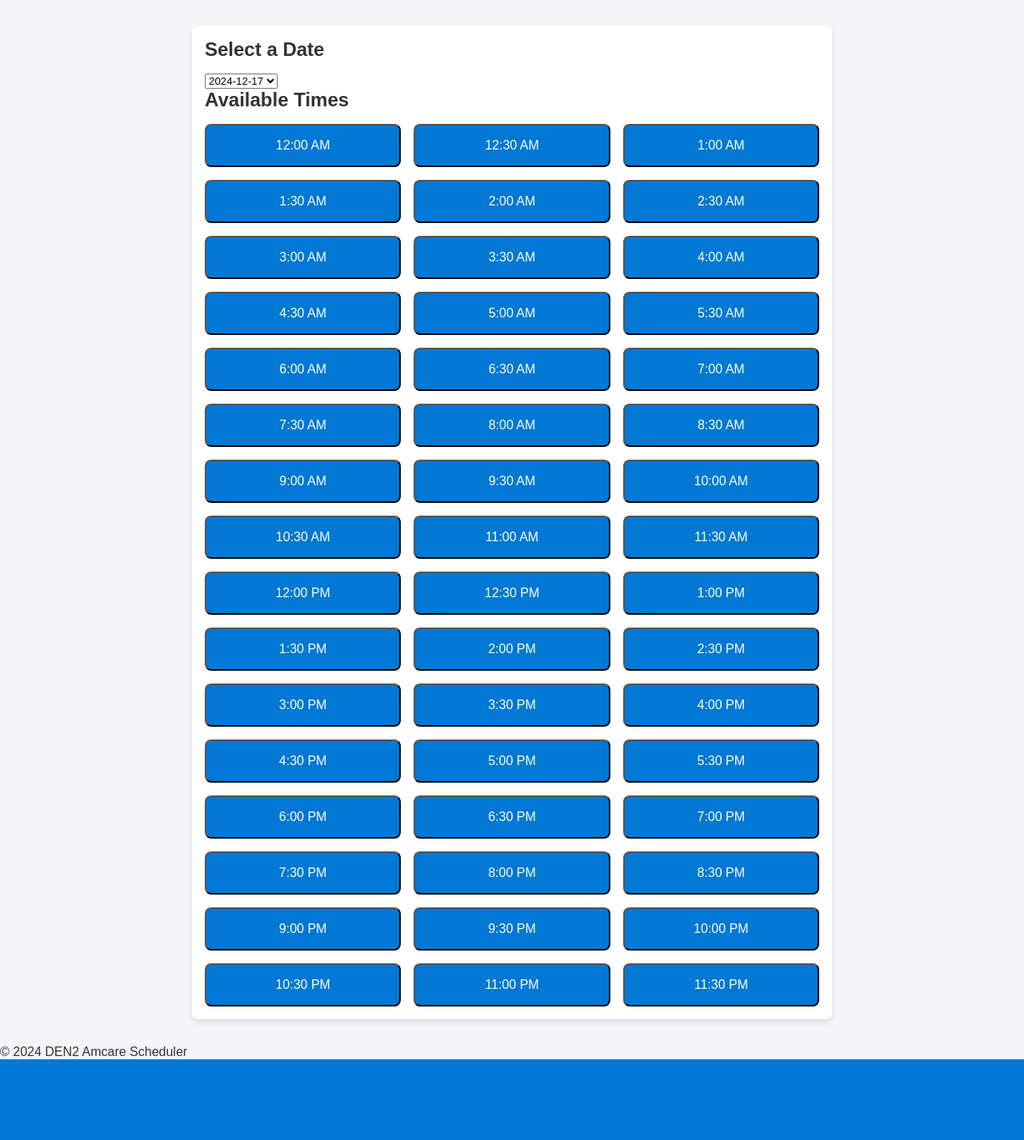
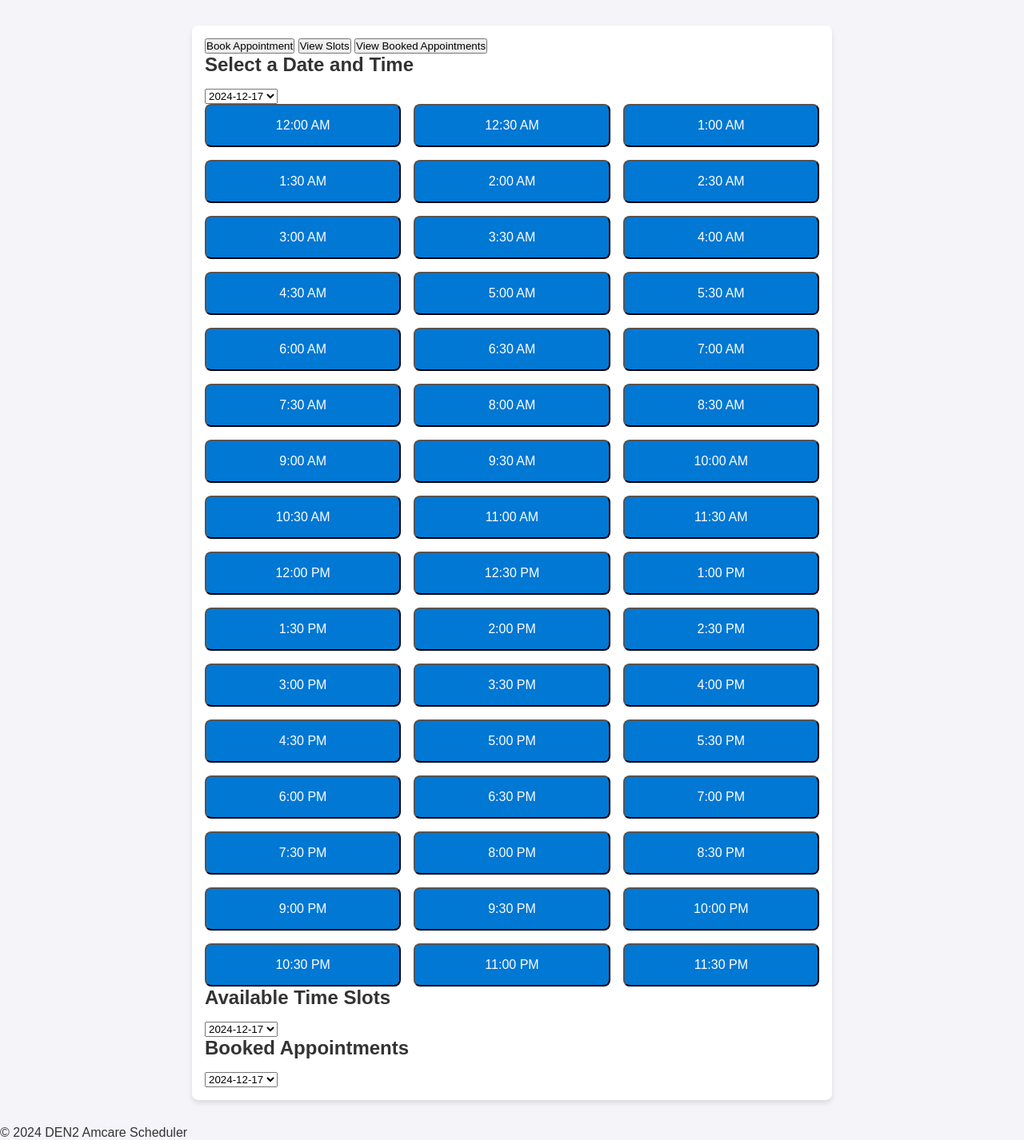
Before and after one commit to Garret-Tade/DEN2_Amcare_Scheduler, a Flask app: page / in a window 1280 px wide. Shown: the part 114-1540 px from the top of the page at 80% size. Before the commit the page ends 1439 px from the top, so only its background shows below. Run offline with Flask 3, Linux system fonts and the light colour scheme.

Commit message:
Update index.html

```diff
--- a/templates/index.html
+++ b/templates/index.html
@@ -12,105 +12,102 @@
     </header>
 
     <main class="container">
-        <!-- Calendar Section -->
-        <div class="calendar-section">
-            <h2>Select a Date</h2>
-            <select id="date-picker"></select>
+        <!-- Tabs -->
+        <div class="tabs">
+            <button onclick="showTab('scheduler')">Book Appointment</button>
+            <button onclick="showTab('slots')">View Slots</button>
+            <button onclick="showTab('booked')">View Booked Appointments</button>
         </div>
 
-        <!-- Time Slots Section -->
-        <div class="slots-section">
-            <h2>Available Times</h2>
+        <!-- Scheduler Tab -->
+        <section id="scheduler" class="tab-content active">
+            <h2>Select a Date and Time</h2>
+            <select id="date-picker"></select>
             <div id="slots-grid" class="slots-grid"></div>
-        </div>
+        </section>
 
-        <!-- Booking Confirmation Modal -->
-        <div id="confirmation-modal" class="modal hidden">
-            <div class="modal-content">
-                <h3>Confirm Appointment</h3>
-                <p id="selected-time"></p>
-                <form id="booking-form">
-                    <label for="alias">Your Amazon Alias:</label>
-                    <input type="text" id="alias" name="alias" required>
-                    <button type="submit">Confirm</button>
-                </form>
-                <button onclick="closeModal()">Cancel</button>
-            </div>
-        </div>
+        <!-- View Slots Tab -->
+        <section id="slots" class="tab-content">
+            <h2>Available Time Slots</h2>
+            <select id="slots-date-picker"></select>
+            <ul id="slots-list"></ul>
+        </section>
+
+        <!-- View Booked Appointments Tab -->
+        <section id="booked" class="tab-content">
+            <h2>Booked Appointments</h2>
+            <select id="booked-date-picker"></select>
+            <ul id="booked-slots-list"></ul>
+        </section>
     </main>
 
-    <footer>
-        &copy; 2024 DEN2 Amcare Scheduler
-    </footer>
+    <footer>&copy; 2024 DEN2 Amcare Scheduler</footer>
 
     <script>
-        const datePicker = document.getElementById("date-picker");
-        const slotsGrid = document.getElementById("slots-grid");
-        const modal = document.getElementById("confirmation-modal");
-        const selectedTimeText = document.getElementById("selected-time");
-        const bookingForm = document.getElementById("booking-form");
-        let selectedTime = "";
-
-        // Fetch and render time slots for the selected date
         async function fetchSlots(date) {
             const res = await fetch(`/get_slots?date=${date}`);
             const slots = await res.json();
-            slotsGrid.innerHTML = ""; // Clear previous slots
-
+            const grid = document.getElementById("slots-grid");
+            grid.innerHTML = "";
             slots.forEach(slot => {
                 const button = document.createElement("button");
                 button.textContent = slot.time;
                 button.className = slot.associates.length >= 2 ? "slot full" : "slot available";
+                button.disabled = slot.associates.length >= 2;
 
-                if (slot.associates.length < 2) {
-                    button.onclick = () => openModal(slot.time, date);
+                if (button.classList.contains("available")) {
+                    button.onclick = () => bookSlot(slot.time, date);
                 }
 
-                slotsGrid.appendChild(button);
+                grid.appendChild(button);
             });
         }
 
-        function openModal(time, date) {
-            selectedTime = time;
-            selectedTimeText.textContent = `Date: ${date}, Time: ${time}`;
-            modal.classList.remove("hidden");
+        async function fetchBookedSlots(date) {
+            const res = await fetch(`/get_booked_slots?date=${date}`);
+            const bookedSlots = await res.json();
+            const list = document.getElementById("booked-slots-list");
+            list.innerHTML = "";
+            bookedSlots.forEach(slot => {
+                const li = document.createElement("li");
+                li.textContent = `${slot.time} - Booked by: ${slot.associates.join(", ")}`;
+                list.appendChild(li);
+            });
         }
 
-        function closeModal() {
-            modal.classList.add("hidden");
+        function bookSlot(time, date) {
+            const alias = prompt("Enter your Amazon Alias:");
+            if (!alias) return;
+
+            fetch("/book_slot", {
+                method: "POST",
+                body: new URLSearchParams({ alias, time, date })
+            }).then(res => res.json())
+              .then(data => {
+                  alert(data.message);
+                  fetchSlots(date);
+              });
         }
 
-        // Submit booking
-        bookingForm.addEventListener("submit", async (e) => {
-            e.preventDefault();
-            const alias = document.getElementById("alias").value;
-            const date = datePicker.value;
+        function showTab(tabId) {
+            document.querySelectorAll(".tab-content").forEach(tab => tab.classList.remove("active"));
+            document.getElementById(tabId).classList.add("active");
+            const date = document.getElementById(`${tabId}-date-picker`)?.value;
+            if (tabId === "scheduler") fetchSlots(date);
+            if (tabId === "booked") fetchBookedSlots(date);
+        }
 
-            const res = await fetch("/book_slot", {
-                method: "POST",
-                body: new URLSearchParams({ alias, time: selectedTime, date })
+        window.onload = () => {
+            const dates = {{ dates | safe }};
+            ["date-picker", "slots-date-picker", "booked-date-picker"].forEach(id => {
+                const picker = document.getElementById(id);
+                dates.forEach(date => picker.add(new Option(date, date)));
+                picker.value = dates[0];
             });
 
-            const message = await res.json();
-            alert(message.message);
-            closeModal();
-            fetchSlots(date);
-        });
-
-        window.onload = () => {
-            fetch('/').then(() => {
-                const dates = {{ dates | safe }};
-                dates.forEach(date => {
-                    const option = new Option(date, date);
-                    datePicker.add(option);
-                });
-                datePicker.value = dates[0];
-                fetchSlots(dates[0]);
-            });
-
-            datePicker.addEventListener("change", () => {
-                fetchSlots(datePicker.value);
-            });
+            fetchSlots(dates[0]);
+            document.getElementById("slots-date-picker").addEventListener("change", e => fetchSlots(e.target.value));
+            document.getElementById("booked-date-picker").addEventListener("change", e => fetchBookedSlots(e.target.value));
         };
     </script>
 </body>
```
